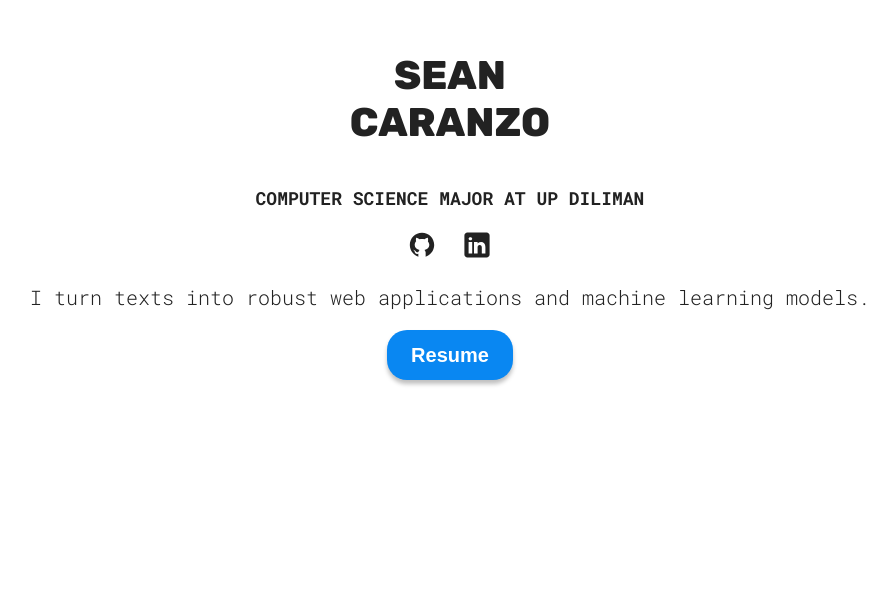
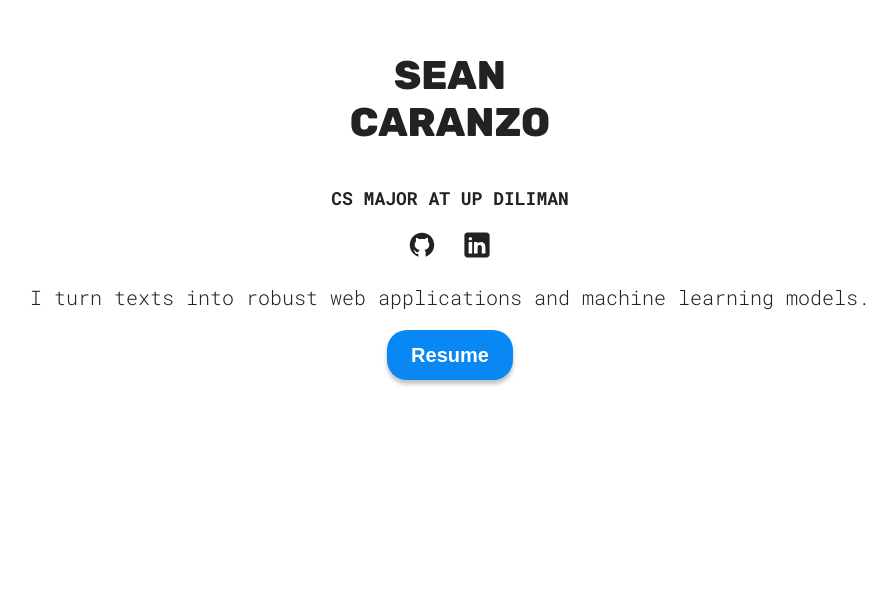
Before and after one commit to 29yabuki/personal-website, a React (Vite) app: page / in a window 1280 px wide. Shown: the part 184-800 px from the top of the page, without its empty margins (190-1086 px from the left). Built offline with nearby package versions, Linux system fonts and the light colour scheme.

Commit message:
changed subheader

```diff
--- a/src/components/hero/hero.jsx
+++ b/src/components/hero/hero.jsx
@@ -13,7 +13,7 @@ export const Hero = () => {
           Sean<br />
           Caranzo
         </h1>
-        <h2>Computer Science Major at UP Diliman</h2>
+        <h2>CS Major at UP Diliman</h2>
       </div>
       <span>
         <a href='https://github.com/29yabuki' target='_blank'>
```
Also changed, not shown: 2 other files (tests, documents, lock files or other folders).
